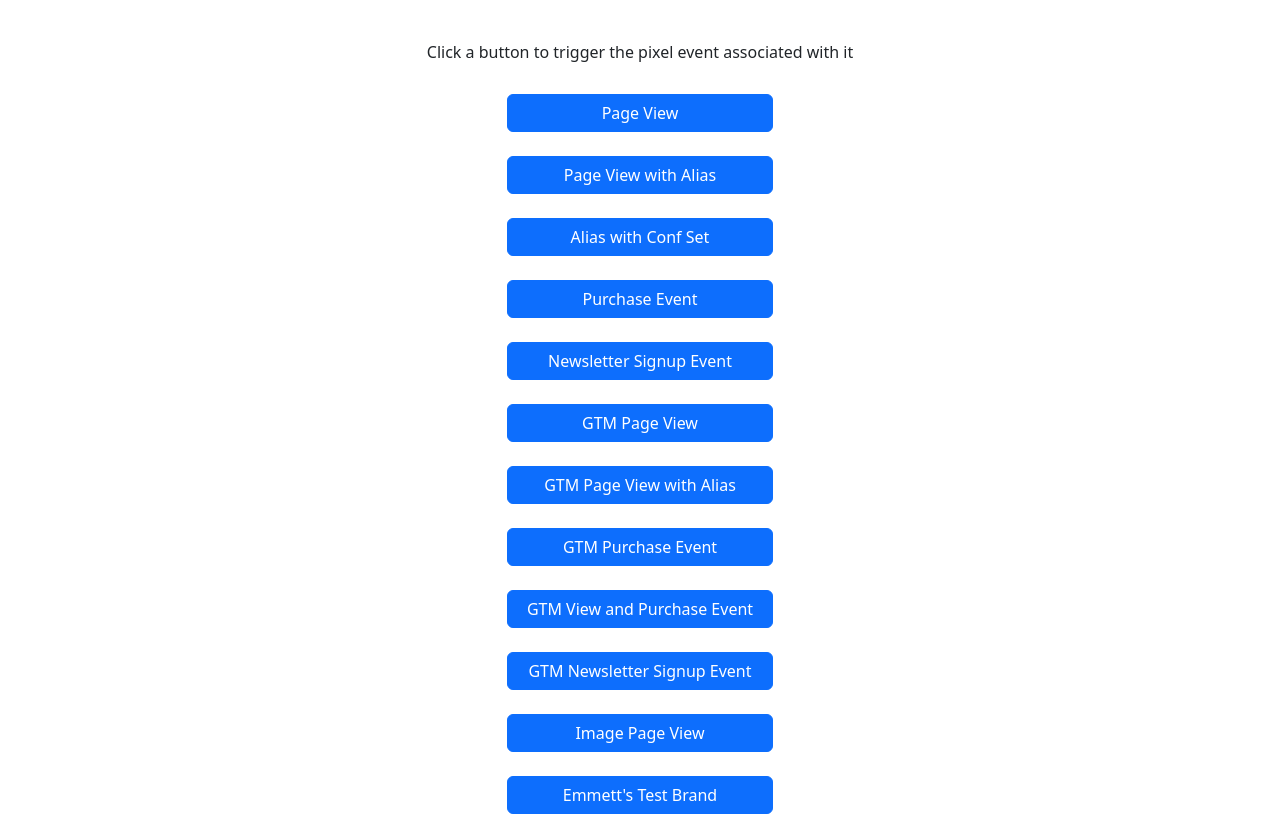
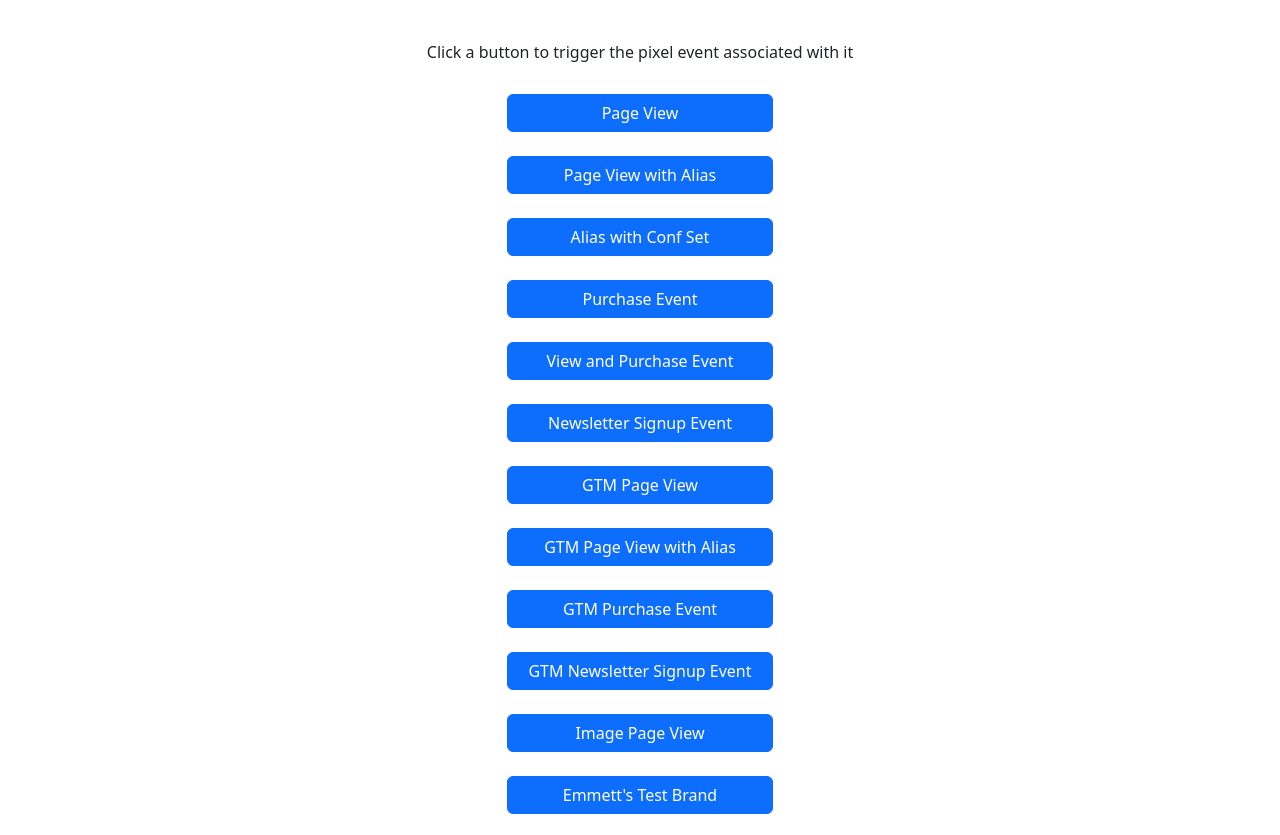
Before and after one commit to kyle-podsights/kyles-balloon-store, a plain HTML site: page debug.html in a window 1280 px wide. Shown: the part 221-1056 px from the top of the page. Drawn offline with nearby package versions, Linux system fonts and the light colour scheme.

```diff
--- a/debug.html
+++ b/debug.html
@@ -65,6 +65,9 @@
             <button type="button" class="btn btn-primary home-button" onClick="pageViewAlias()">Page View with Alias</button>
             <button type="button" class="btn btn-primary home-button" onClick="aliasConf()">Alias with Conf Set</button>
             <button type="button" class="btn btn-primary home-button" onClick="purchaseEvent()">Purchase Event</button>
+            <button type="button" class="btn btn-primary home-button" onClick="viewAndPurchaseEvent()">
+                View and Purchase Event
+            </button>
             <button type="button" class="btn btn-primary home-button" onClick="newsletterSignupEvent()">
                 Newsletter Signup Event
             </button>
@@ -76,9 +79,6 @@
             </button>
             <button type="button" class="btn btn-primary home-button" onClick="gtmPurchaseEvent()">
                 GTM Purchase Event
-            </button>
-            <button type="button" class="btn btn-primary home-button" onClick="viewAndPurchaseEvent()">
-                GTM View and Purchase Event
             </button>
             <button type="button" class="btn btn-primary home-button" onClick="gtmNewsletterSignupEvent()">
                 GTM Newsletter Signup Event
```
